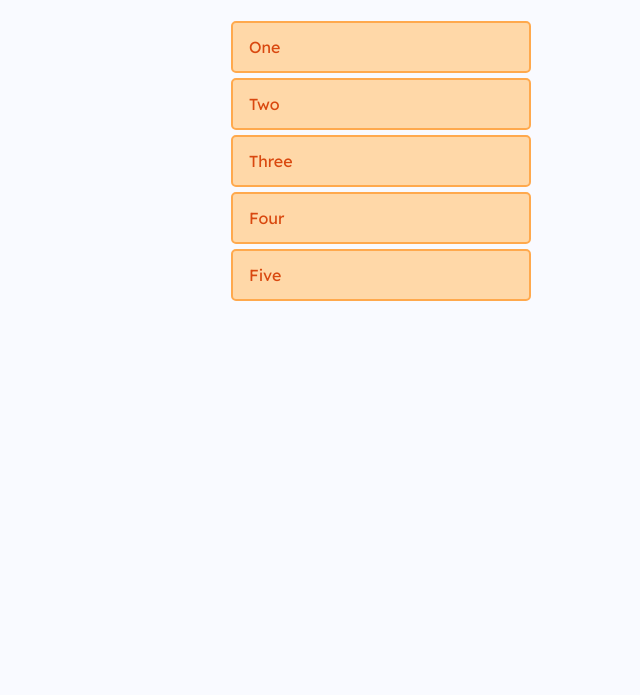
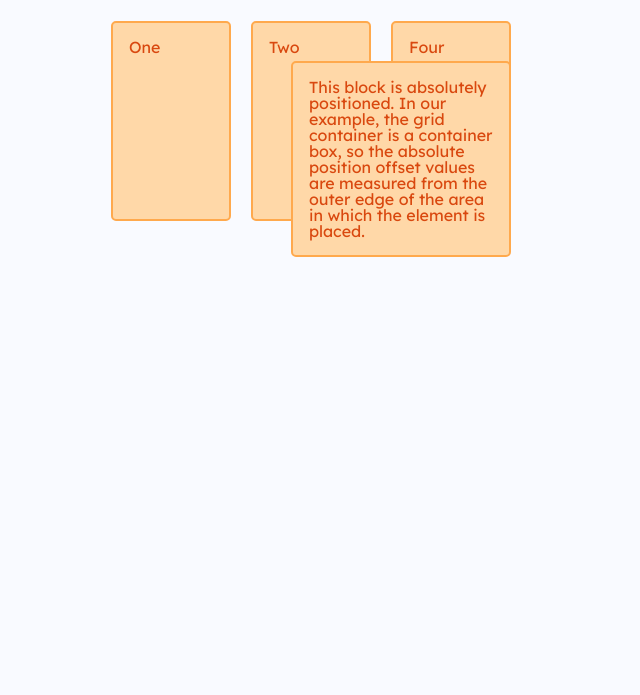
Before and after one commit to matoka02/itvdn-grid, a website: page index.html in a window 1280 px wide. Shown: the part 105-800 px from the top of the page, without its empty margins (259-899 px from the left). Drawn offline with Linux system fonts and the light colour scheme.

Commit message:
Subgrid, Grid vs. Flexbox, auto-fill/auto-fit

```diff
--- a/index.html
+++ b/index.html
@@ -1,32 +1,50 @@
-<!DOCTYPE html>
+<!doctype html>
 <html lang="en">
 
 <head>
   <meta charset="UTF-8" />
   <meta name="viewport" content="width=device-width, initial-scale=1.0" />
-  <meta name="robots" content="index, follow">
-  <meta name="language" content="English">
-  <meta name="revisit-after" content="1 days">
-  <meta name="author" content="neprostostas">
-  <title>Lesson 01</title>
-  <link rel="stylesheet" href="style.css">
+  <meta name="robots" content="index, follow" />
+  <meta name="language" content="English" />
+  <meta name="revisit-after" content="1 days" />
+  <meta name="author" content="neprostostas" />
+  <title>Lesson 04</title>
+  <link rel="stylesheet" href="style.css" />
 </head>
 
 <body>
   <div class="container">
-    <h1 class="title">Lesson 01</h1>
+    <h1 class="title">Lesson 04</h1>
+
+    <!-- subgrid -->
+
+    <!-- <div class="wrapper">
+        <div class="item">
+          <li class="sub-item">Sub Item 1</li>
+          <li class="sub-item">Sub Item 2</li>
+          <li class="sub-item">Sub Item 3</li>
+        </div>
+        <div class="item">
+          <li class="sub-item">Sub Item 4</li>
+          <li class="sub-item">Sub Item 4</li>
+        </div>
+      </div>
+    </div> -->
+
+    <!-- position -->
 
     <div class="wrapper">
-      <div>One</div>
-      <div>Two</div>
-      <div>Three</div>
-      <div>Four</div>
-      <div>Five</div>
+      <div class="box1">One</div>
+      <div class="box2">Two</div>
+      <div class="box3">
+        This block is absolutely positioned.
+        In our example, the grid container is a container box, so the absolute position offset values are measured from
+        the outer edge of the area in which the element is placed.
+      </div>
+      <div class="box4">Four</div>
     </div>
 
-  </div>
-
-  <script src="main.js"></script>
+    <script src="main.js"></script>
 </body>
 
 </html>
--- a/style.css
+++ b/style.css
@@ -24,13 +24,7 @@ h1 {
 }
 
 .wrapper {
-  display: grid;
-  /* background-color: #be3455; */
-}
-
-.wrapper {
   padding: 30px;
-  width: 300px;
   margin: 0 auto;
   display: grid;
   gap: 5px;
@@ -43,3 +37,41 @@ h1 {
   padding: 1em;
   color: #d9480f;
 }
+
+/* subgrid */
+
+/* .wrapper {
+  grid-template-columns: repeat(2, 1fr);
+  grid-gap: 10px;
+}
+
+.item {
+  display: grid;
+  grid-template-rows: subgrid;
+  grid-gap: 10px;
+  border: 1px solid #ccc;
+}
+
+.sub-item {
+  border: 1px solid #ccc;
+  padding: 5px;
+} */
+
+/* position */
+
+.wrapper {
+  grid-template-columns: repeat(4, 1fr);
+  grid-auto-rows: 200px;
+  grid-gap: 20px;
+  position: relative;
+}
+
+.box3 {
+  grid-column-start: 2;
+  grid-column-end: 4;
+  grid-row-start: 1;
+  grid-row-end: 3;
+  position: absolute;
+  top: 40px;
+  left: 40px;
+}
```
